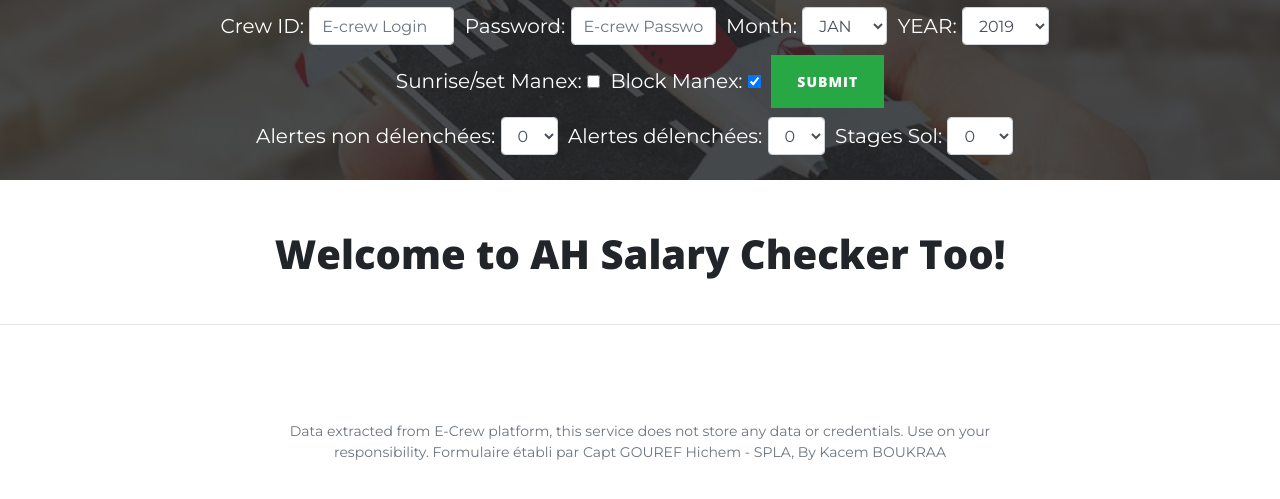
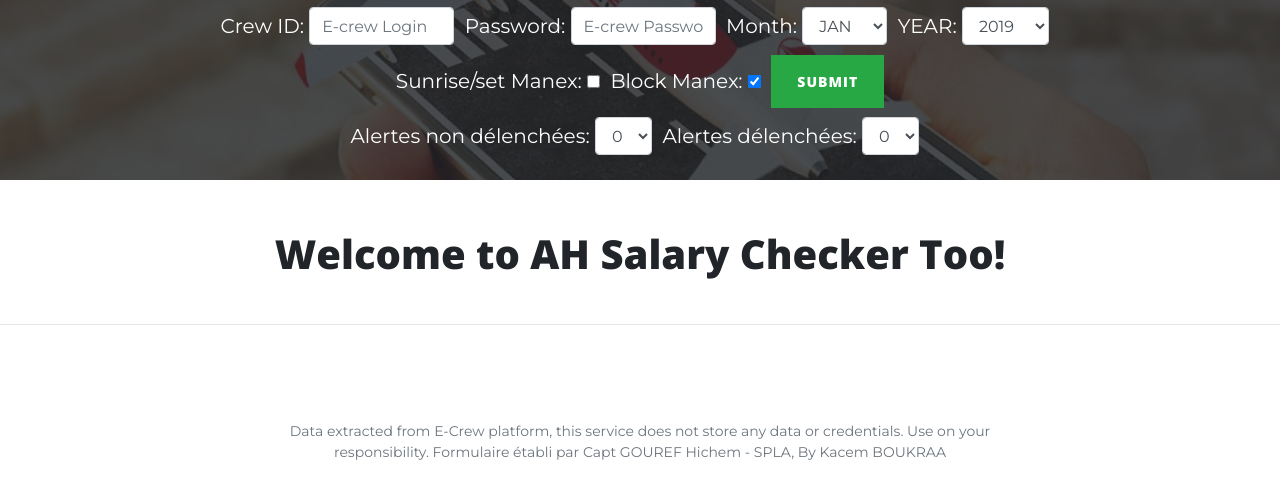
Before and after one commit to logbook/logbook.github.io, a plain HTML site: page paie.html in a window 1280 px wide. Shown: the part 73-572 px from the top of the page. Drawn offline with nearby package versions, Linux system fonts and the light colour scheme.

Commit message:
second message

```diff
--- a/paie.html
+++ b/paie.html
@@ -199,36 +199,6 @@ function pwd_handler(form)
                   <option>4</option>
                 </select>
               </div>&nbsp;&nbsp;
-              <div class="form-group">
-                <label for="nbr_stage">Stages Sol:</label>&nbsp;
-                <select class="form-control" id="nbr_stage" name="nbr_stage">
-                  <option>0</option>
-                  <option>1</option>
-                  <option>2</option>
-                  <option>3</option>
-                  <option>4</option>
-                  <option>5</option>
-                  <option>6</option>
-                  <option>7</option>
-                  <option>8</option>
-                  <option>9</option>
-                  <option>10</option>
-                  <option>11</option>
-                  <option>12</option>
-                  <option>13</option>
-                  <option>14</option>
-                  <option>15</option>
-                  <option>16</option>
-                  <option>17</option>
-                  <option>18</option>
-                  <option>19</option>
-                  <option>20</option>
-                  <option>21</option>
-                  <option>22</option>
-                  <option>23</option>
-                  <option>24</option>
-                </select>
-              </div>&nbsp;&nbsp;
             </div>
             </form>
           </div>
```
